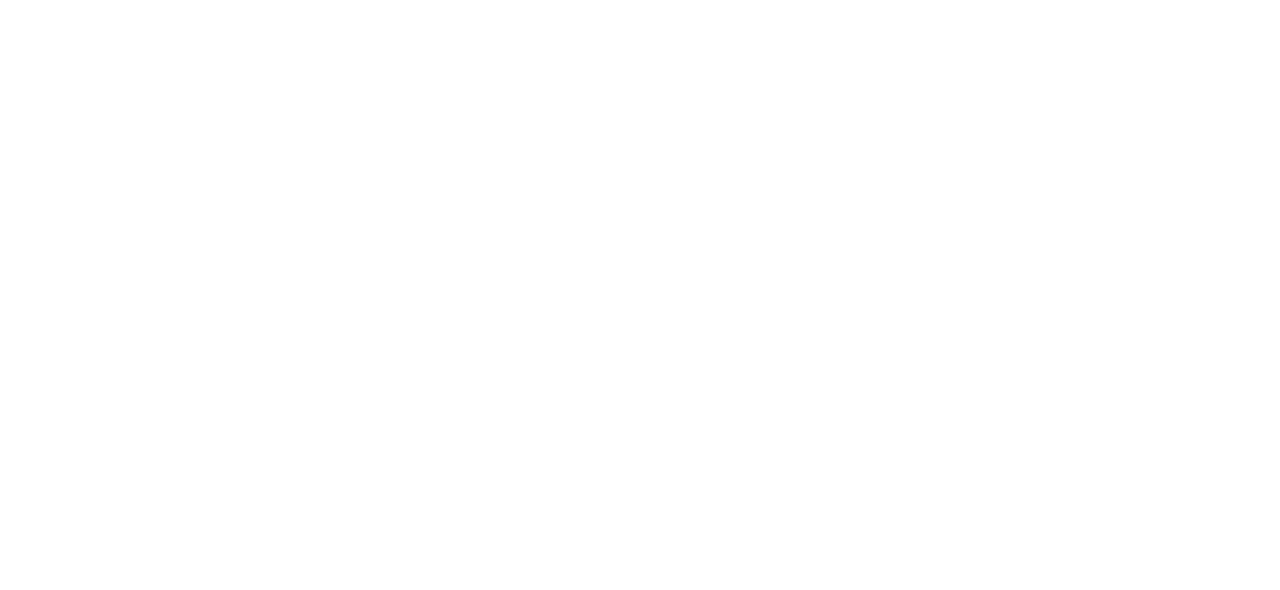
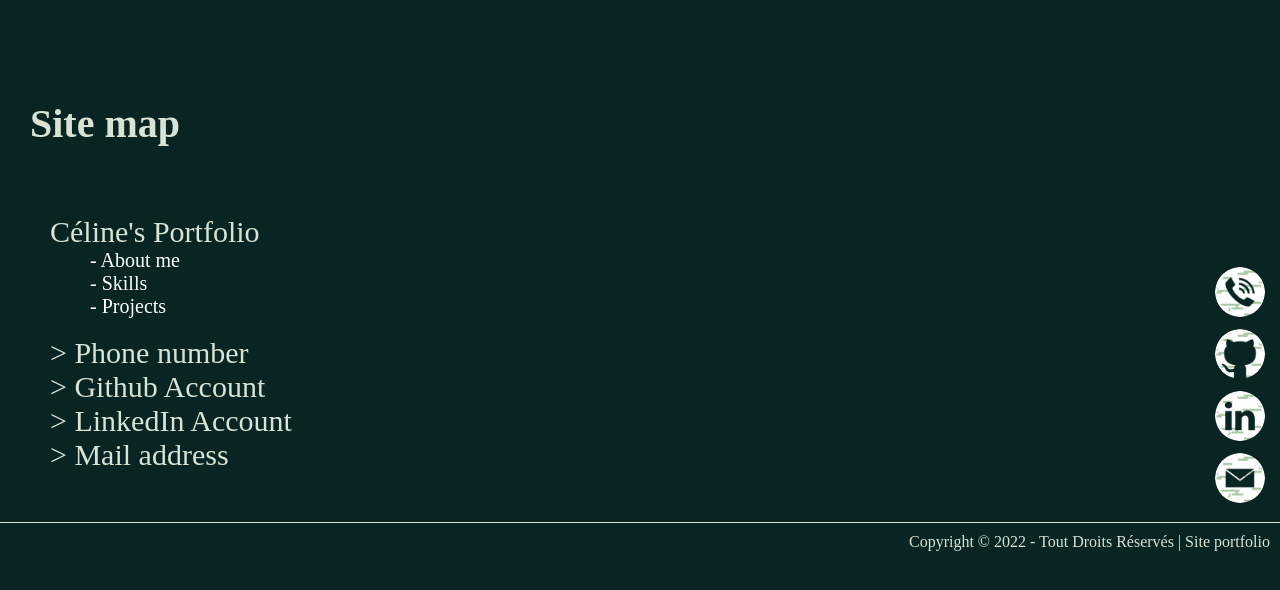
Before and after one commit to Elyn03/celine-portfolio, a website: page map.html in a window 1280 px wide. Drawn offline with nearby package versions, Linux system fonts and the light colour scheme.

Commit message:
:mag: SEO

```diff
--- a/map.html
+++ b/map.html
@@ -1,12 +1,83 @@
 <!DOCTYPE html>
+
 <html lang="en">
-<head>
-    <meta charset="UTF-8">
-    <meta http-equiv="X-UA-Compatible" content="IE=edge">
-    <meta name="viewport" content="width=device-width, initial-scale=1.0">
-    <title>Site map</title>
-</head>
-<body>
 
-</body>
+  <head>
+
+    <meta charset="utf-8" />
+    <meta http-equiv="X-UA-Compatible" content="IE=edge" />
+    <meta name="keywords" content="portfolio developer student">
+    <meta name="description" content="Hi, congratulation for finding my porfolio! I'm a junior developper and I'm going to show you little what I did during those 2 years attending IIM.">
+    <meta name="author" content="Céline Eap">
+    <meta http-equiv="refresh" content="30">
+    <link rel="icon" href="img/logo.ico" />
+    <title>Portfolio Céline Eap</title>
+    <meta name="viewport" content="width=device-width, initial-scale=1" />
+    <link rel="stylesheet" href="build.css" />
+    <link rel="stylesheet" href="https://cdnjs.cloudflare.com/ajax/libs/animate.css/4.1.1/animate.min.css"/>
+
+  </head>
+
+  <body>
+
+    <!-- <button id="btt">⇧</button> -->
+
+    <div class="wrapper">
+
+      <div class="debut">
+
+        <div class="menu section animate__fadeInRightBig" section>
+
+          <div class="contact">
+            <a href="tel:+769362969"><img src="img/tel.png" alt="teléphone"></a>
+            <a href="https://github.com/Elyn03" target="_blank"><img src="img/github.png" alt="github"></a>
+            <a href="https://www.linkedin.com/in/c%C3%A9line-eap/" target="_blank"><img src="img/linkedin.png" alt="linkedin"></a>
+            <a href="mailto:eapceline@gmail.com"><img src="img/mail.png" alt="mail"></a>
+          </div>
+
+        </div>
+
+        <div class="tout">
+
+
+            <h1 style="font-size: 40px;">Site map</h2>
+
+            <br>
+
+            <style>
+                h1 {
+                    padding: 0 30px ;
+                }
+                dl {
+                    padding: 50px;
+                }
+                dd {
+                    padding: 0 40px;
+                }
+            </style>
+            <dl>
+                <dt style="font-size: 30px;">Céline's Portfolio</dt>
+                <dd style="font-size: 20px; color: #fff;">- About me</dd>
+                <dd style="font-size: 20px; color: #fff;">- Skills</dd>
+                <dd style="font-size: 20px; color: #fff;">- Projects</dd>
+                <br>
+                <dt style="font-size: 30px;">> Phone number</dt>
+                <dt style="font-size: 30px;">> Github Account</dt>
+                <dt style="font-size: 30px;">> LinkedIn Account</dt>
+                <dt style="font-size: 30px;">> Mail address</dt>
+            </dl>
+
+        </div>
+
+
+        <footer class="footer">
+            Copyright © 2022 - Tout Droits Réservés | <a href="index.html">Site portfolio</a>
+        </footer>
+
+      </div>
+    </div>
+
+    <script src="script.js"></script>
+
+  </body>
 </html>
--- a/sass/layout/_footer.scss
+++ b/sass/layout/_footer.scss
@@ -6,5 +6,10 @@
         padding: 10px;
         text-align: right;
         grid-area: footer;
+
+        a {
+            text-decoration: none;
+            color: #d8e3d3;
+        }
     }
 }
--- a/sass/style.scss
+++ b/sass/style.scss
@@ -72,7 +72,7 @@
     }
 
     .titre {
-        font-size: 40px;
+        font-size: 30px;
         background-color: #0f4237;
         color: #5b896d;
         display: flex;
```
Also changed, not shown: index.html (+36 -13 lines), README.md, build.css, img/site5.jpg, img/site6.jpg, 1 other file.
